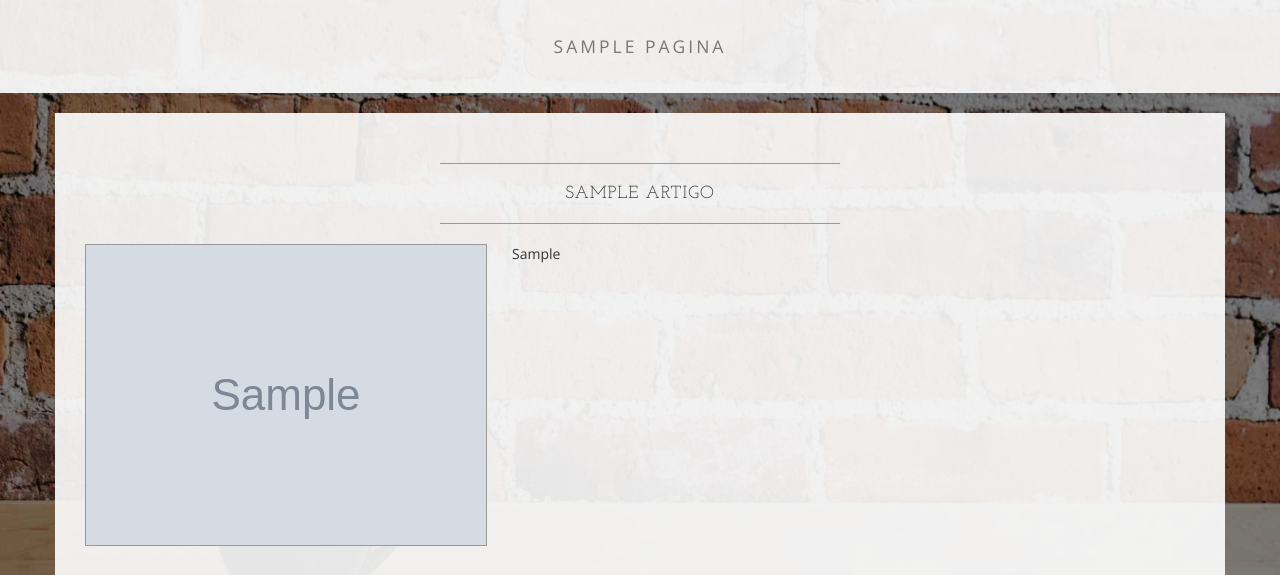
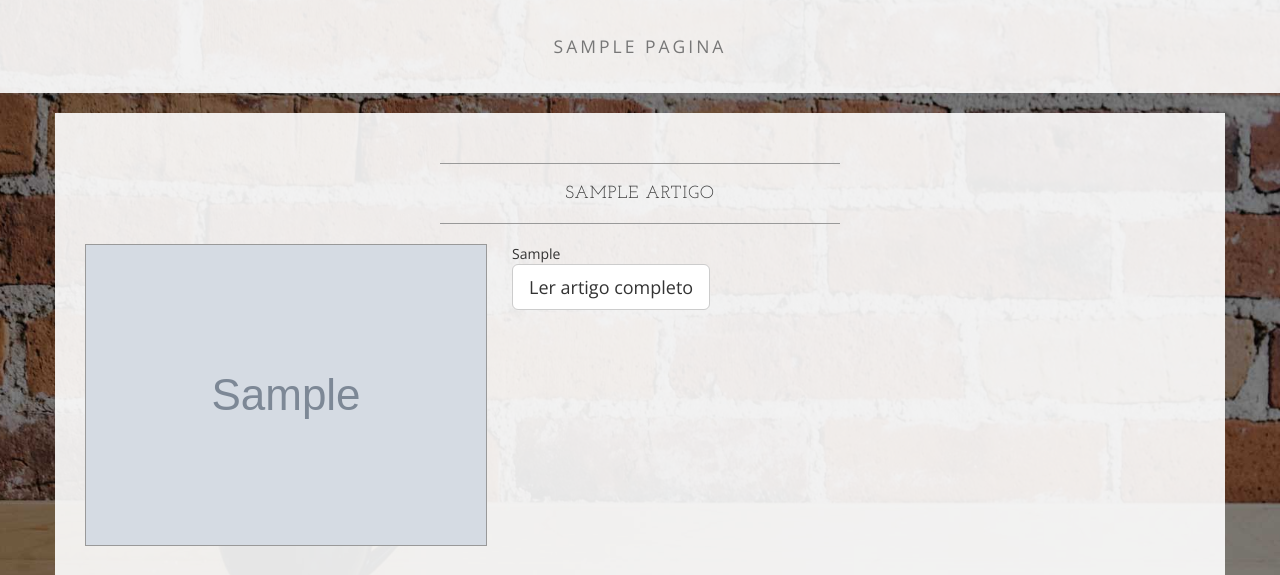
Before and after one commit to SamambaMan/blogfelipeferreira, a Django app: page / in a window 1280 px wide. Shown: the part 177-752 px from the top of the page. Run offline with Django 3.2, Linux system fonts and the light colour scheme; tables that the repository leaves empty hold one stand-in row (values such as "Sample post"); grey boxes marked "Sample" are stand-in pictures; some libraries are stand-ins or nearby versions.

Commit message:
correcao na possibilidade de detalhamento

```diff
--- a/blog/templates/blog/listaartigos.html
+++ b/blog/templates/blog/listaartigos.html
@@ -11,7 +11,7 @@
                     <img class="img-responsive img-border img-left"
                         src="{{ MEDIA_URL }}/{{artigo.ImagemTopo}}" alt="">
                     {% endif %}
-                    {% if artigo.Detalhar %}
+                    {% if artigo.Detalhavel %}
                         <hr class="visible-xs">
                         {{ artigo.Conteudo|safe|truncatewords_html:40}}
                         <div class="center">
```
